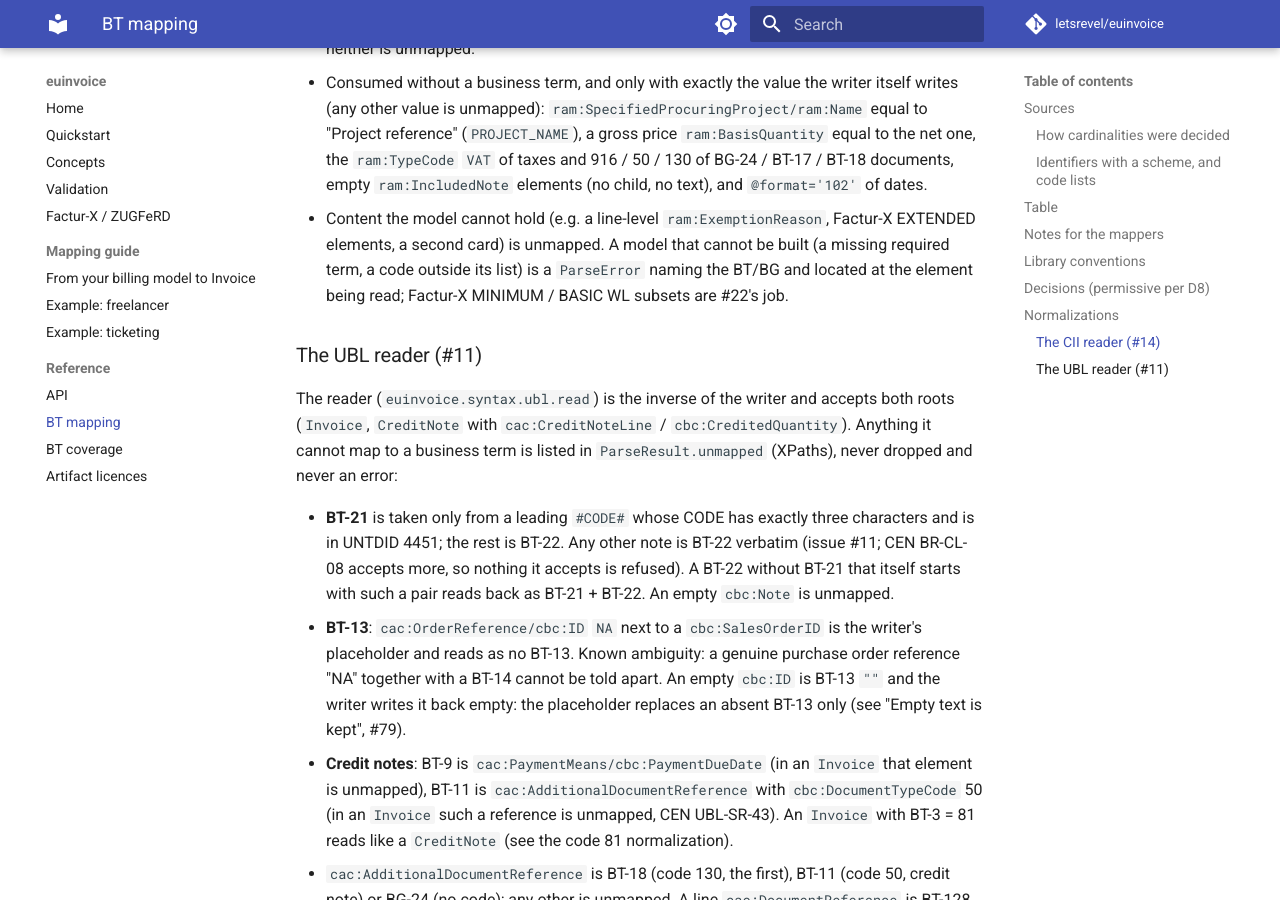
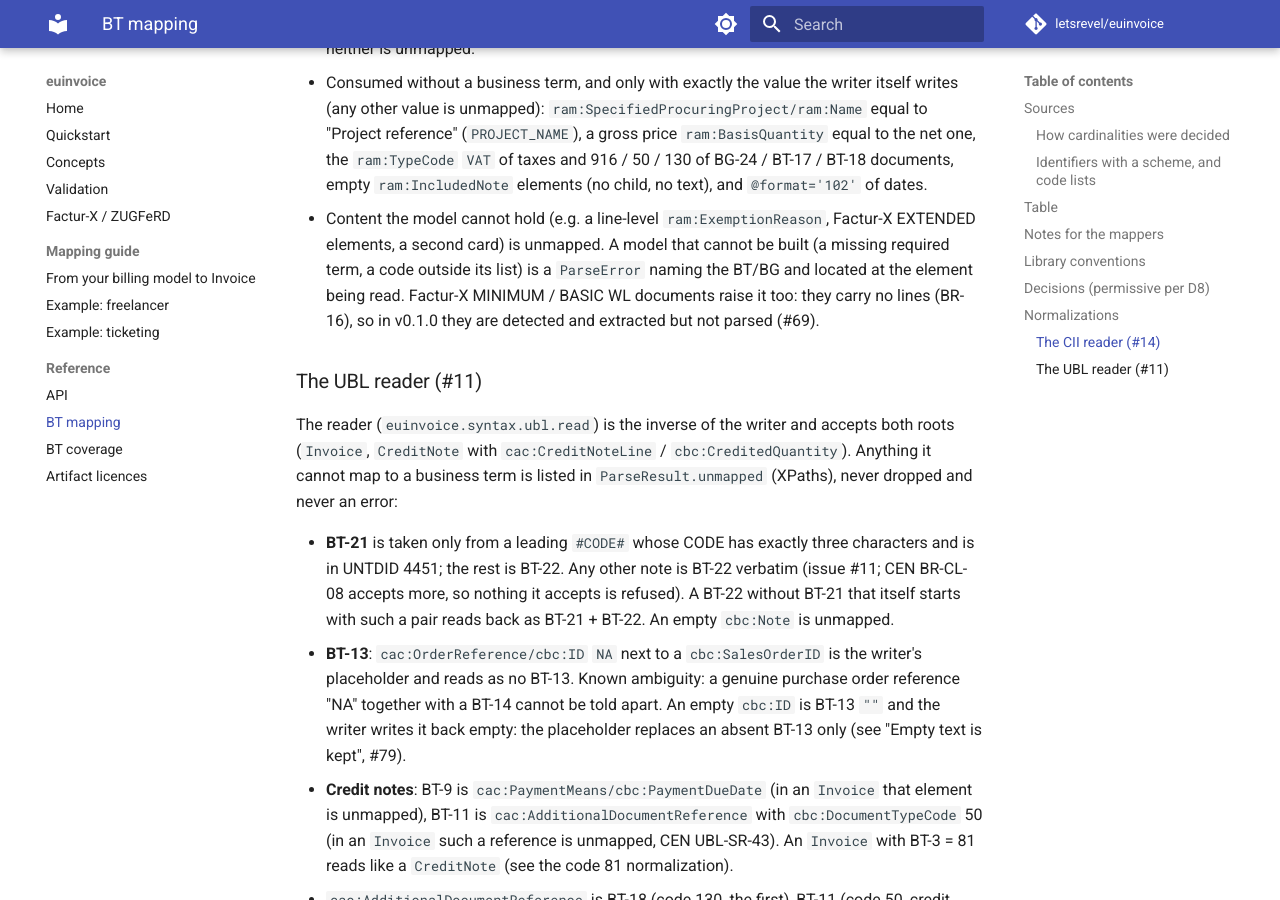
Before and after one commit to letsrevel/euinvoice, an MkDocs documentation site: the page built from docs/reference/bt-mapping.md, in a window 1280 px wide and 900 px high, scrolled down 51756 px. Built offline with MkDocs 1.6.1 and Material for MkDocs 9.7.7, drawn with Linux system fonts in a browser that asks for light colours; comment, search, counter and statistics services are not loaded.

Commit message:
docs: plan records the v0.1.0 decision on Factur-X MINIMUM / BASIC WL (#69) (#106)
* docs: plan records the v0.1.0 decision on Factur-X MINIMUM / BASIC WL (#69)

The maintainer kept option (c): these levels are detected and extracted but not
parsed into the canonical model (D1). Amend the §1 support table and item 6.4.

Co-Authored-By: Claude Opus 5.5 <noreply@anthropic.com>

* docs: plan Validate column and bt-mapping match v0.1.0 Factur-X behaviour (#69, #42)

Co-Authored-By: Claude Opus 5.5 <noreply@anthropic.com>

---------

Co-authored-by: Claude Opus 5.5 <noreply@anthropic.com>

```diff
--- a/docs/reference/bt-mapping.md
+++ b/docs/reference/bt-mapping.md
@@ -436,7 +436,8 @@ listed in `ParseResult.unmapped` (XPaths), never dropped and never an error:
   BT-18 documents, empty `ram:IncludedNote` elements (no child, no text), and `@format='102'` of dates.
 * Content the model cannot hold (e.g. a line-level `ram:ExemptionReason`, Factur-X EXTENDED elements, a second card)
   is unmapped. A model that cannot be built (a missing required term, a code outside its list) is a `ParseError`
-  naming the BT/BG and located at the element being read; Factur-X MINIMUM / BASIC WL subsets are #22's job.
+  naming the BT/BG and located at the element being read. Factur-X MINIMUM / BASIC WL documents raise it too: they
+  carry no lines (BR-16), so in v0.1.0 they are detected and extracted but not parsed (#69).
 
 
 ### The UBL reader (#11)
```
Also changed, not shown: IMPLEMENTATION_PLAN.md (+4 -2 lines).
